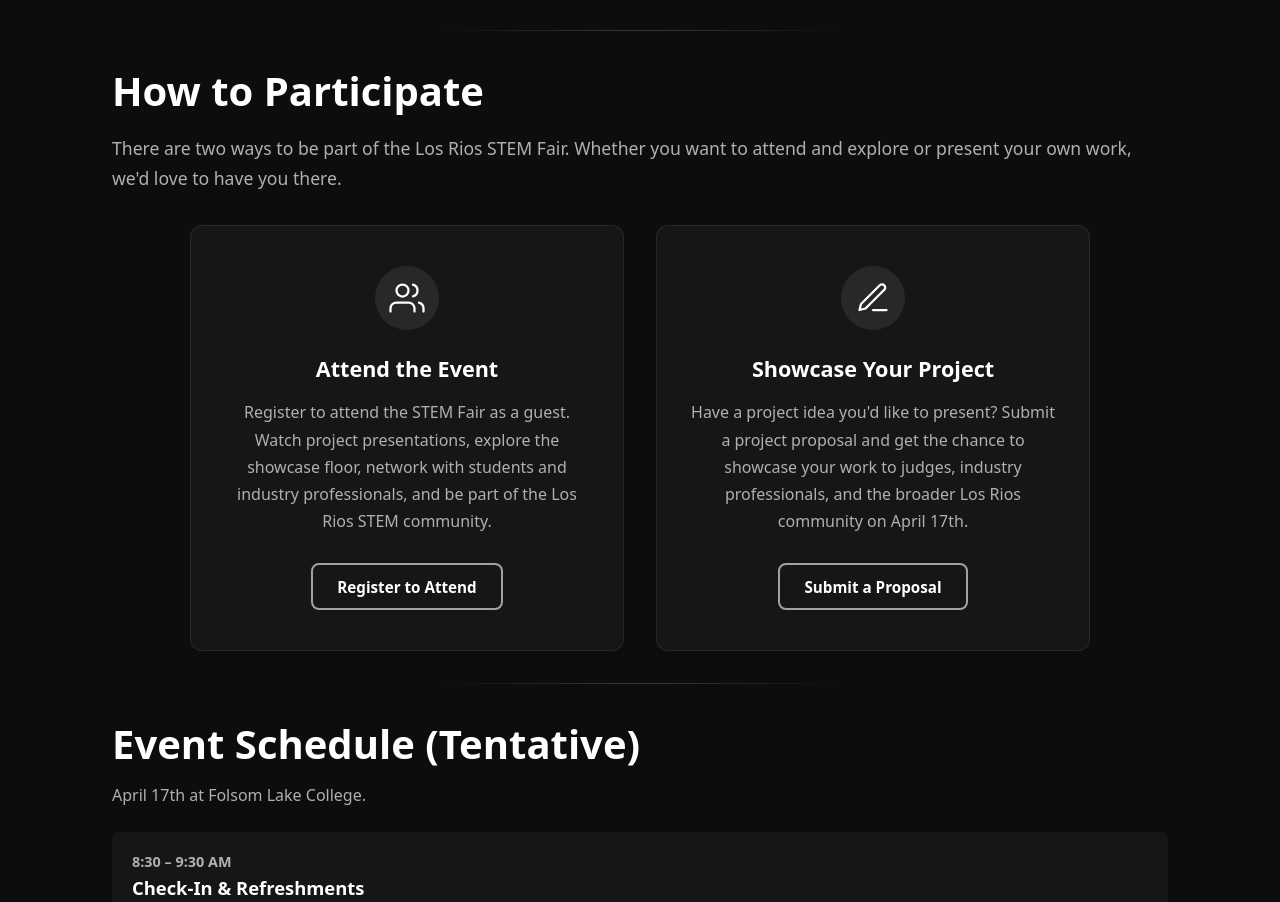
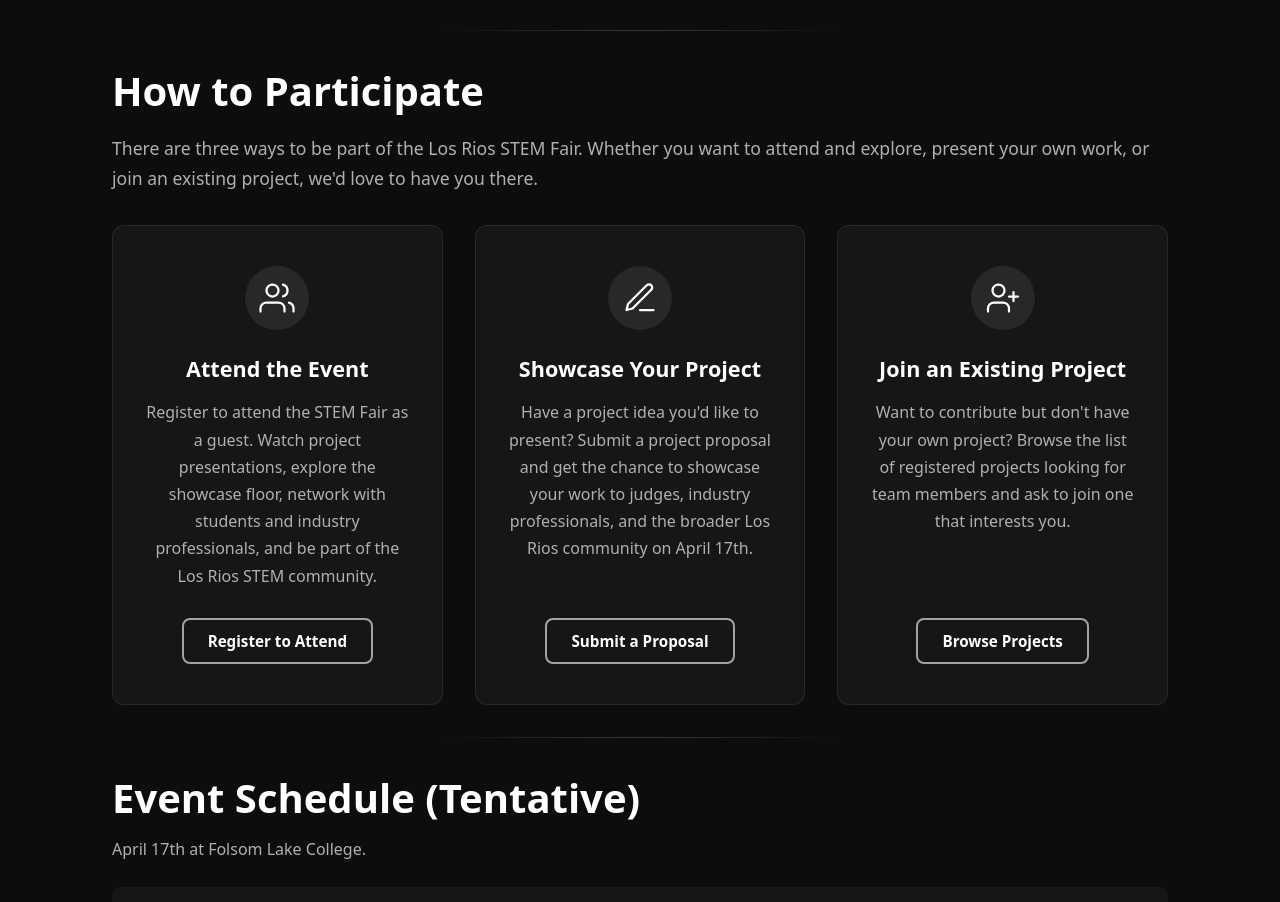
Before and after one commit to brandontautuan/StemFair2026, a React (Vite) app: page / in a window 1280 px wide. Shown: the part 640-1542 px from the top of the page. Built offline with nearby package versions, Linux system fonts and the light colour scheme.

Commit message:
Added part on joining a project in the home page

```diff
--- a/src/pages/EventFlow.css
+++ b/src/pages/EventFlow.css
@@ -22,9 +22,9 @@
 
 .participate-paths {
   display: grid;
-  grid-template-columns: repeat(2, 1fr);
+  grid-template-columns: repeat(3, 1fr);
   gap: 2rem;
-  max-width: 900px;
+  max-width: 1100px;
   margin: 0 auto;
 }
 
@@ -92,14 +92,16 @@
   transform: translateY(-2px);
 }
 
+@media (max-width: 960px) {
+  .participate-paths {
+    grid-template-columns: 1fr;
+    gap: 1.5rem;
+  }
+}
+
 @media (max-width: 768px) {
   .participate-section {
     padding: 1.5rem 1.5rem;
-  }
-
-  .participate-paths {
-    grid-template-columns: 1fr;
-    gap: 1.5rem;
   }
 
   .participate-card {
--- a/src/pages/Home.tsx
+++ b/src/pages/Home.tsx
@@ -100,8 +100,8 @@
             How to Participate
           </h2>
           <p className="participate-intro">
-            There are two ways to be part of the Los Rios STEM Fair. Whether you want to attend and explore
-            or present your own work, we&apos;d love to have you there.
+            There are three ways to be part of the Los Rios STEM Fair. Whether you want to attend and explore,
+            present your own work, or join an existing project, we&apos;d love to have you there.
           </p>
           <div className="participate-paths">
             <div className="participate-card">
@@ -135,6 +135,22 @@
                 broader Los Rios community on April 17th.
               </p>
               <Link to="/proposal-form" className="participate-card-btn">Submit a Proposal</Link>
+            </div>
+            <div className="participate-card">
+              <div className="participate-card-icon" aria-hidden="true">
+                <svg xmlns="http://www.w3.org/2000/svg" viewBox="0 0 24 24" fill="none" stroke="currentColor" strokeWidth="1.5" strokeLinecap="round" strokeLinejoin="round" width="36" height="36">
+                  <path d="M16 21v-2a4 4 0 0 0-4-4H6a4 4 0 0 0-4 4v2" />
+                  <circle cx="9" cy="7" r="4" />
+                  <line x1="19" y1="8" x2="19" y2="14" />
+                  <line x1="22" y1="11" x2="16" y2="11" />
+                </svg>
+              </div>
+              <h3 className="participate-card-title">Join an Existing Project</h3>
+              <p className="participate-card-desc">
+                Want to contribute but don&apos;t have your own project? Browse the list of registered
+                projects looking for team members and ask to join one that interests you.
+              </p>
+              <Link to="/projects" className="participate-card-btn">Browse Projects</Link>
             </div>
           </div>
         </section>
```
